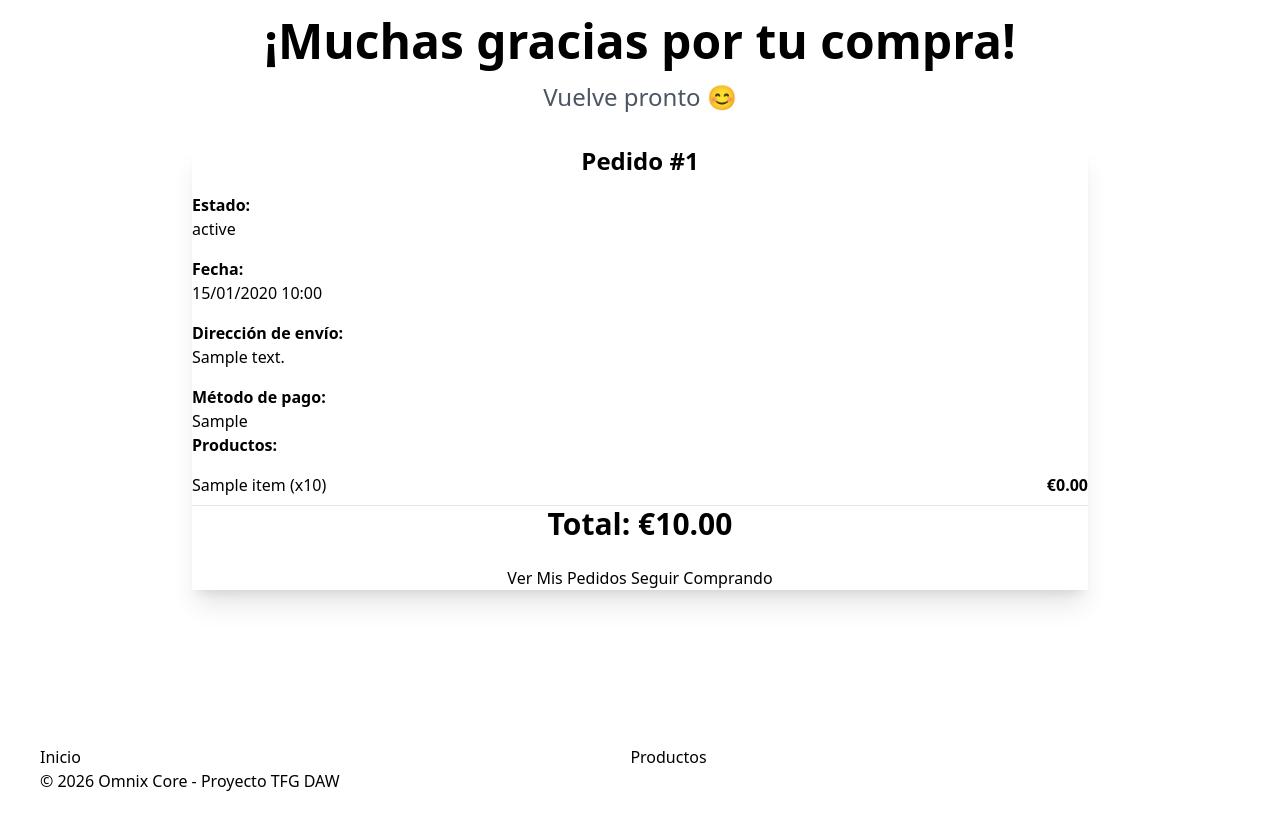
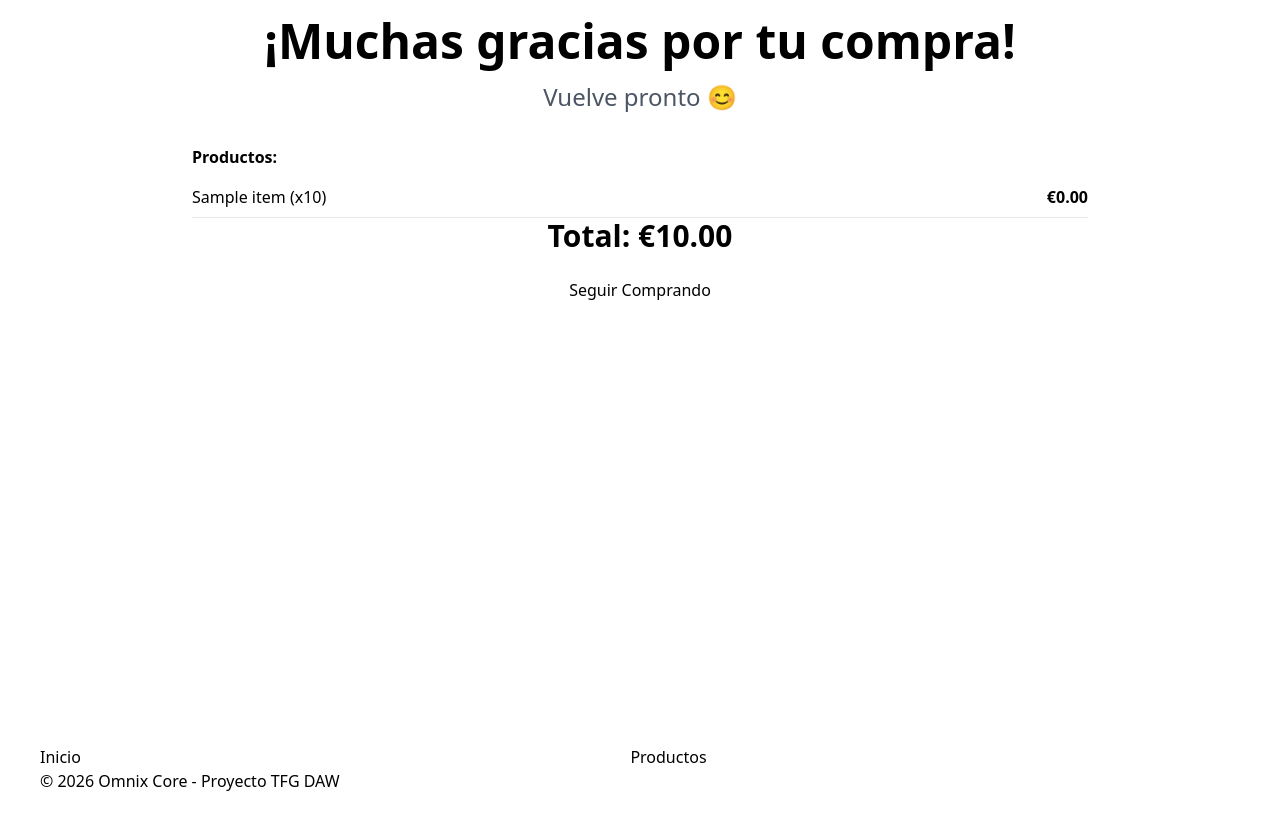
Before and after one commit to Omnix-Core/omnix-repository, a PHP site: template app/views/orders/show.php in a window 1280 px wide. Shown: the part 407-1240 px from the top of the page. Run offline with PHP 8.4, Linux system fonts and the light colour scheme; the template is opened without the code that fills it: most values are stand-ins (such as "Sample title", 1, 10 or a date in 2020); some libraries are stand-ins or nearby versions.

Commit message:
Arreglos funcionalidad web

```diff
--- a/app/views/orders/show.php
+++ b/app/views/orders/show.php
@@ -12,34 +12,7 @@
             <p class="text-2xl text-gray-600">Vuelve pronto 😊</p>
         </div>
 
-        <!-- Detalles del pedido -->
-        <div class="card bg-base-100 shadow-xl">
-            <div class="card-body">
-                <h2 class="text-2xl font-bold mb-4">Pedido #<?= $order->id ?></h2>
 
-                <div class="divider"></div>
-
-                <div class="text-left space-y-4">
-                    <div>
-                        <p class="font-bold">Estado:</p>
-                        <span class="badge badge-success badge-lg"><?= $order->getStatusLabel() ?></span>
-                    </div>
-
-                    <div>
-                        <p class="font-bold">Fecha:</p>
-                        <p><?= date('d/m/Y H:i', strtotime($order->created_at)) ?></p>
-                    </div>
-
-                    <div>
-                        <p class="font-bold">Dirección de envío:</p>
-                        <p><?= nl2br(htmlspecialchars($order->shipping_address)) ?></p>
-                    </div>
-
-                    <div>
-                        <p class="font-bold">Método de pago:</p>
-                        <p class="capitalize"><?= htmlspecialchars($order->payment_method) ?></p>
-                    </div>
-                </div>
 
                 <div class="divider"></div>
 
@@ -60,7 +33,6 @@
                 </div>
 
                 <div class="card-actions justify-center mt-6 gap-4">
-                    <a href="/order/index" class="btn btn-outline">Ver Mis Pedidos</a>
                     <a href="/product/index" class="btn btn-primary">Seguir Comprando</a>
                 </div>
             </div>
```
Also changed, not shown: app/views/orders/checkout.php (+3 -8 lines).
